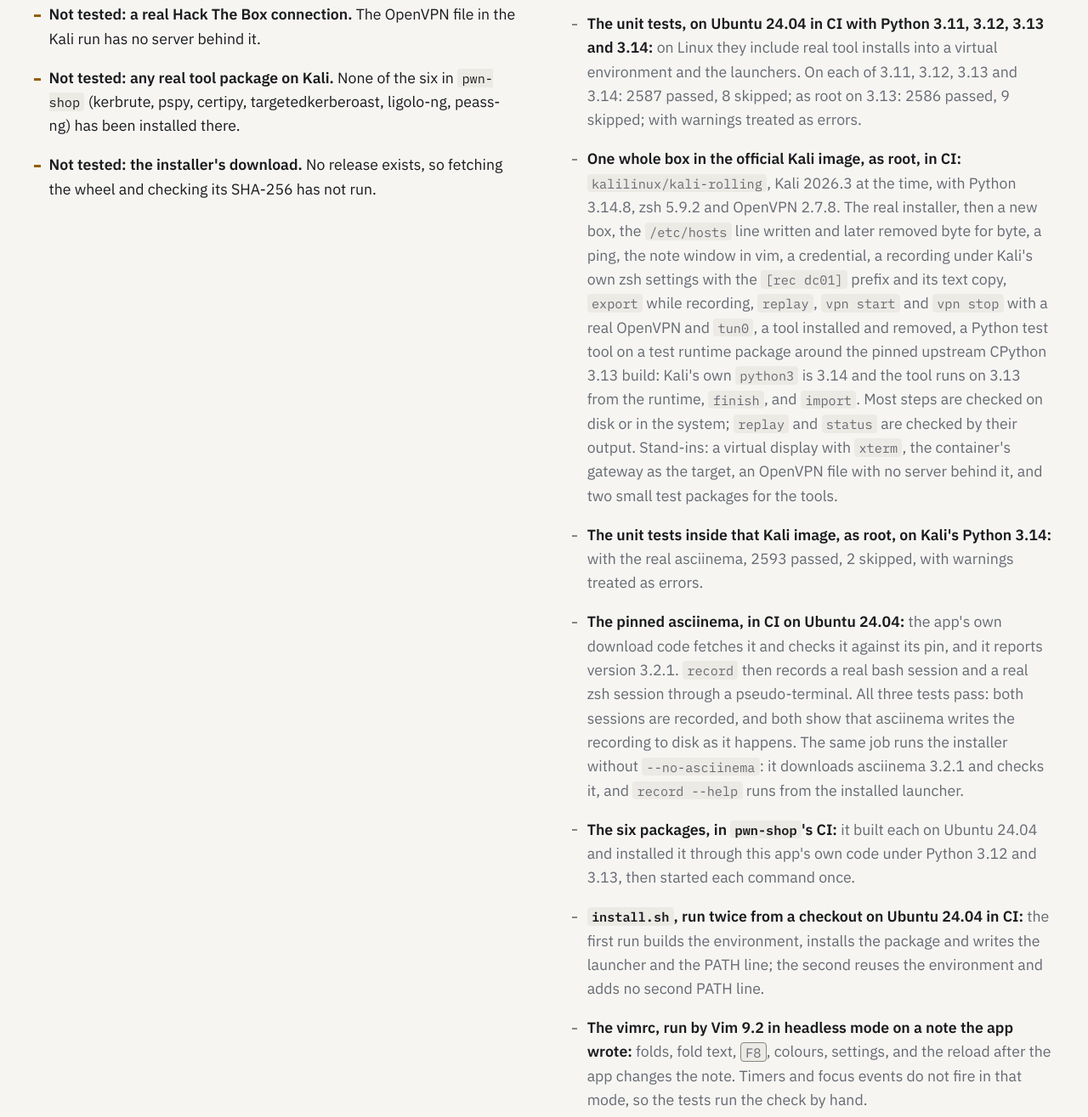
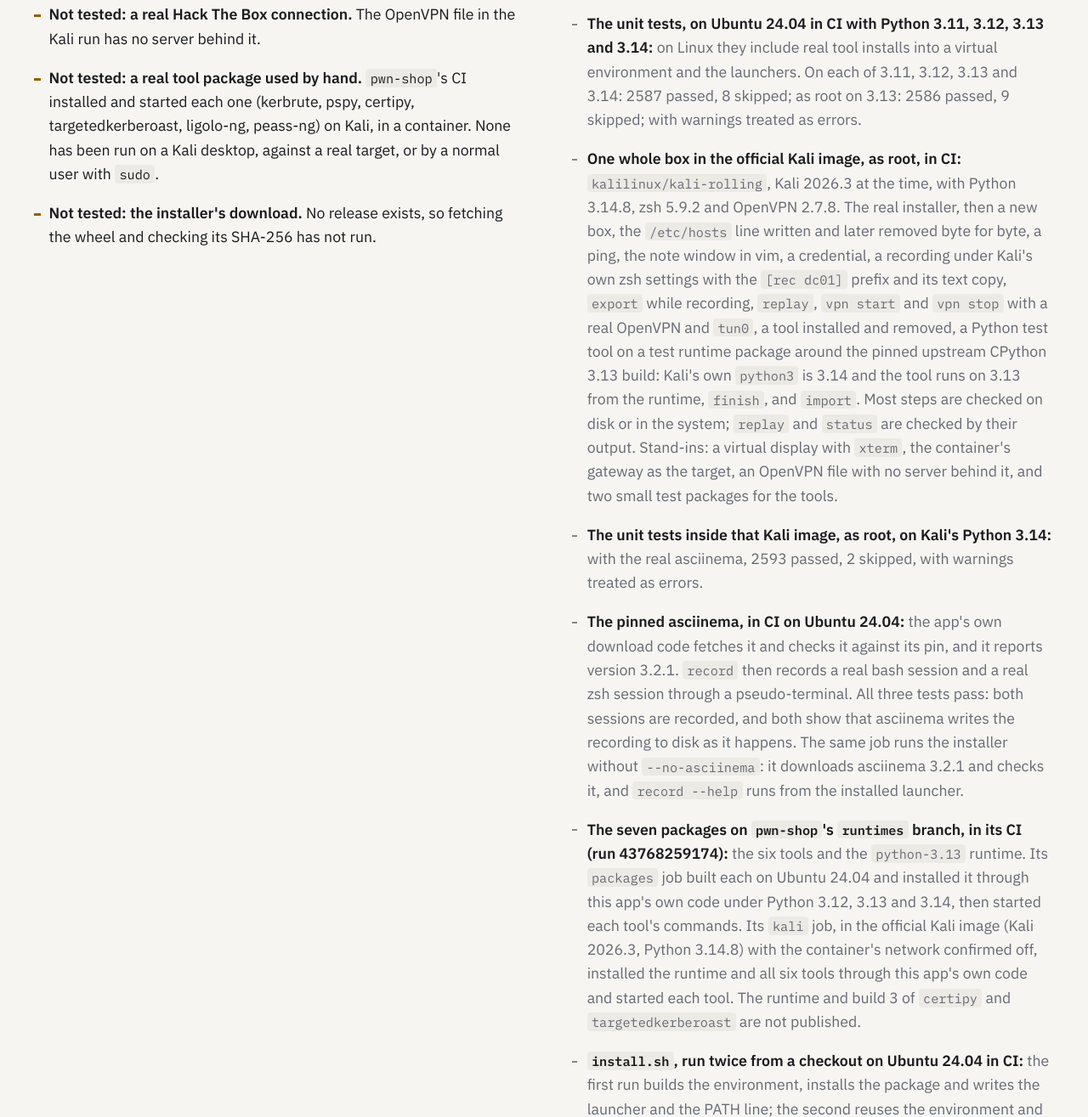
Before and after one commit to Real-Fruit-Snacks/pwn-broker, a plain HTML site: page docs/index.html in a window 1280 px wide. Shown: the part 4267-5582 px from the top of the page at 85% size. Drawn offline with Linux system fonts and the light colour scheme.

Commit message:
Say what pwn-shop's CI installed on Kali

```diff
--- a/docs/index.html
+++ b/docs/index.html
@@ -217,7 +217,7 @@ GetNPUsers.py htb.local/<span class="ph">&lt;DomainUser&gt;</span> -no-pass -dc-
                 <li><b>Not tested: a real Kali desktop session and its terminal.</b> The Kali run used a virtual display and <code>xterm</code>, so the window manager, focus and the terminal Kali opens by default have not been tried. Nor has your own VM.</li>
                 <li><b>Not tested: a normal user.</b> The Kali run is root, so <code>sudo</code> for <code>/etc/hosts</code> and OpenVPN has not run.</li>
                 <li><b>Not tested: a real Hack The Box connection.</b> The OpenVPN file in the Kali run has no server behind it.</li>
-                <li><b>Not tested: any real tool package on Kali.</b> None of the six in <code>pwn-shop</code> (kerbrute, pspy, certipy, targetedkerberoast, ligolo-ng, peass-ng) has been installed there.</li>
+                <li><b>Not tested: a real tool package used by hand.</b> <code>pwn-shop</code>'s CI installed and started each one (kerbrute, pspy, certipy, targetedkerberoast, ligolo-ng, peass-ng) on Kali, in a container. None has been run on a Kali desktop, against a real target, or by a normal user with <code>sudo</code>.</li>
                 <li><b>Not tested: the installer's download.</b> No release exists, so fetching the wheel and checking its SHA-256 has not run.</li>
             </ul>
             <ul aria-label="Tested">
@@ -226,7 +226,7 @@ GetNPUsers.py htb.local/<span class="ph">&lt;DomainUser&gt;</span> -no-pass -dc-
                 <li><b>One whole box in the official Kali image, as root, in CI:</b> <code>kalilinux/kali-rolling</code>, Kali 2026.3 at the time, with Python 3.14.8, zsh 5.9.2 and OpenVPN 2.7.8. The real installer, then a new box, the <code>/etc/hosts</code> line written and later removed byte for byte, a ping, the note window in vim, a credential, a recording under Kali's own zsh settings with the <code>[rec dc01]</code> prefix and its text copy, <code>export</code> while recording, <code>replay</code>, <code>vpn start</code> and <code>vpn stop</code> with a real OpenVPN and <code>tun0</code>, a tool installed and removed, a Python test tool on a test runtime package around the pinned upstream CPython 3.13 build: Kali's own <code>python3</code> is 3.14 and the tool runs on 3.13 from the runtime, <code>finish</code>, and <code>import</code>. Most steps are checked on disk or in the system; <code>replay</code> and <code>status</code> are checked by their output. Stand-ins: a virtual display with <code>xterm</code>, the container's gateway as the target, an OpenVPN file with no server behind it, and two small test packages for the tools.</li>
                 <li><b>The unit tests inside that Kali image, as root, on Kali's Python 3.14:</b> with the real asciinema, 2593 passed, 2 skipped, with warnings treated as errors.</li>
                 <li><b>The pinned asciinema, in CI on Ubuntu 24.04:</b> the app's own download code fetches it and checks it against its pin, and it reports version 3.2.1. <code>record</code> then records a real bash session and a real zsh session through a pseudo-terminal. All three tests pass: both sessions are recorded, and both show that asciinema writes the recording to disk as it happens. The same job runs the installer without <code>--no-asciinema</code>: it downloads asciinema 3.2.1 and checks it, and <code>record --help</code> runs from the installed launcher.</li>
-                <li><b>The six packages, in <code>pwn-shop</code>'s CI:</b> it built each on Ubuntu 24.04 and installed it through this app's own code under Python 3.12 and 3.13, then started each command once.</li>
+                <li><b>The seven packages on <code>pwn-shop</code>'s <code>runtimes</code> branch, in its CI (run 43768259174):</b> the six tools and the <code>python-3.13</code> runtime. Its <code>packages</code> job built each on Ubuntu 24.04 and installed it through this app's own code under Python 3.12, 3.13 and 3.14, then started each tool's commands. Its <code>kali</code> job, in the official Kali image (Kali 2026.3, Python 3.14.8) with the container's network confirmed off, installed the runtime and all six tools through this app's own code and started each tool. The runtime and build 3 of <code>certipy</code> and <code>targetedkerberoast</code> are not published.</li>
                 <li><b><code>install.sh</code>, run twice from a checkout on Ubuntu 24.04 in CI:</b> the first run builds the environment, installs the package and writes the launcher and the PATH line; the second reuses the environment and adds no second PATH line.</li>
                 <li><b>The vimrc, run by Vim 9.2 in headless mode on a note the app wrote:</b> folds, fold text, <kbd>F8</kbd>, colours, settings, and the reload after the app changes the note. Timers and focus events do not fire in that mode, so the tests run the check by hand.</li>
             </ul>
```
Also changed, not shown: 2 other files.
